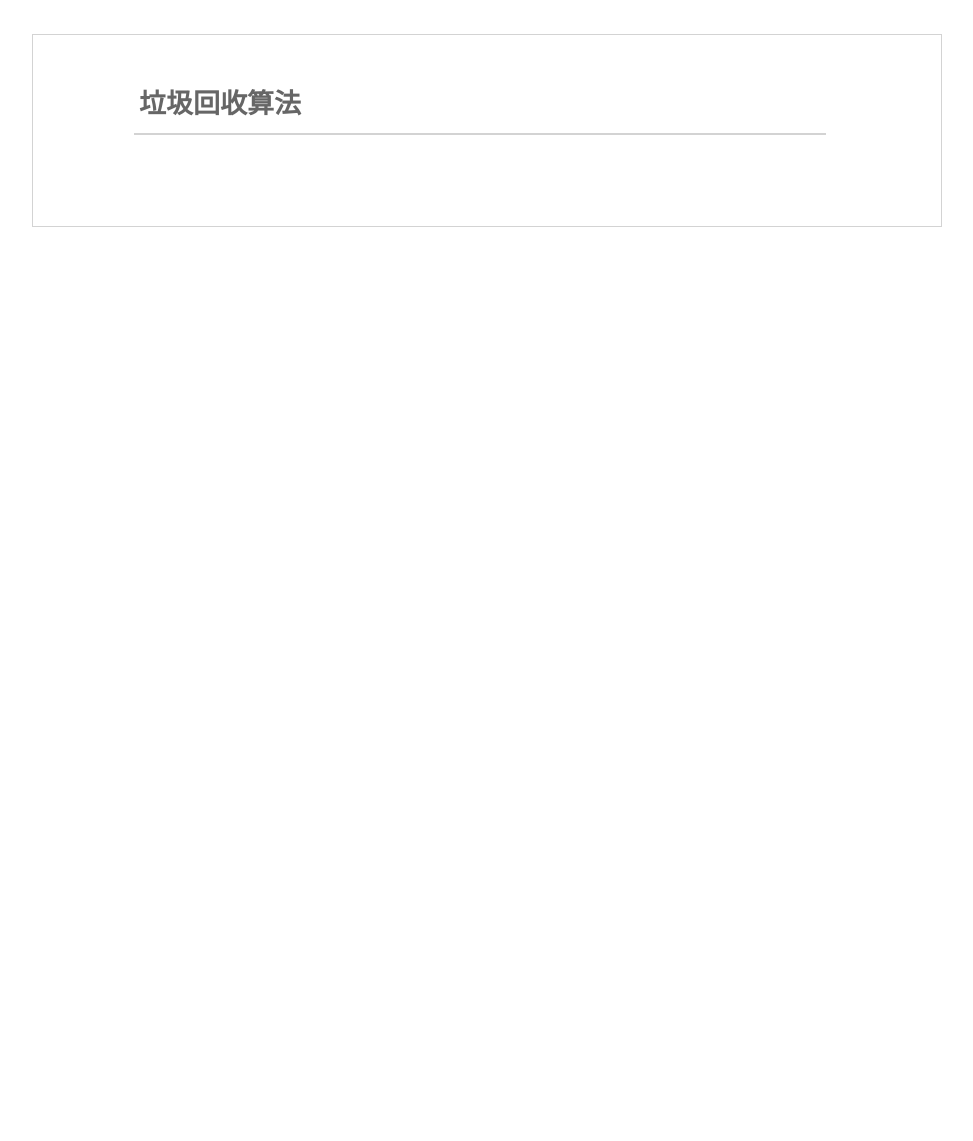
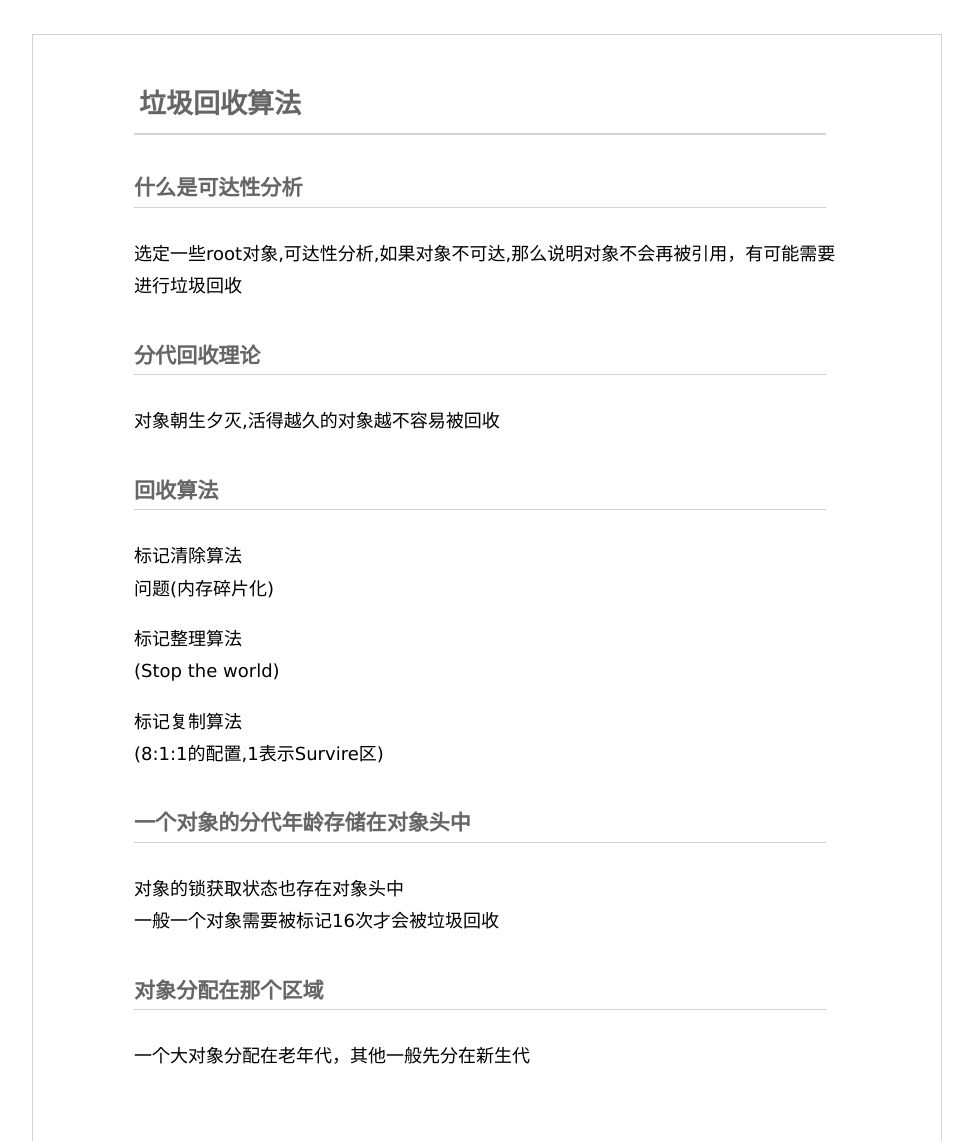
Before and after one commit to betterzzp/betterzzp.github.io, a plain HTML site: page 2020/06/09/垃圾回收算法/index.html in a window 1280 px wide. Shown: the top 1141 px of the page, without its empty margins (153-1126 px from the left). Before the commit the page ends 800 px from the top, so only its background shows below. Drawn offline with Linux system fonts and the light colour scheme.

Commit message:
Site updated: 2020-06-29 23:23:46

```diff
--- a/2020/06/09/垃圾回收算法/index.html
+++ b/2020/06/09/垃圾回收算法/index.html
@@ -1,2 +1,9 @@
 <!DOCTYPE html><html lang="en"><head><meta name="generator" content="Hexo 3.9.0"><meta http-equiv="content-type" content="text/html; charset=utf-8"><meta name="viewport" content="width=device-width, initial-scale=0.5"><link rel="stylesheet" href="/css/post.css"><link rel="icon" href="/img/favicon.png"><title>垃圾回收算法</title><link rel="alternate" href="/atom.xml" title="zhouzhongping-blog" type="application/atom+xml">
-</head><body>　　<div class="inner"><h2>垃圾回收算法</h2></div><script src="/js/jquery.min.js"></script><script src="/js/main.js"></script></body></html>
+</head><body>　　<div class="inner"><h2>垃圾回收算法</h2><h3 id="什么是可达性分析"><a href="#什么是可达性分析" class="headerlink" title="什么是可达性分析"></a>什么是可达性分析</h3><p>选定一些root对象,可达性分析,如果对象不可达,那么说明对象不会再被引用，有可能需要进行垃圾回收</p>
+<h3 id="分代回收理论"><a href="#分代回收理论" class="headerlink" title="分代回收理论"></a>分代回收理论</h3><p>对象朝生夕灭,活得越久的对象越不容易被回收</p>
+<h3 id="回收算法"><a href="#回收算法" class="headerlink" title="回收算法"></a>回收算法</h3><p>标记清除算法<br>问题(内存碎片化)</p>
+<p>标记整理算法<br>(Stop the world)</p>
+<p>标记复制算法<br>(8:1:1的配置,1表示Survire区) </p>
+<h3 id="一个对象的分代年龄存储在对象头中"><a href="#一个对象的分代年龄存储在对象头中" class="headerlink" title="一个对象的分代年龄存储在对象头中"></a>一个对象的分代年龄存储在对象头中</h3><p>对象的锁获取状态也存在对象头中<br>一般一个对象需要被标记16次才会被垃圾回收</p>
+<h3 id="对象分配在那个区域"><a href="#对象分配在那个区域" class="headerlink" title="对象分配在那个区域"></a>对象分配在那个区域</h3><p>一个大对象分配在老年代，其他一般先分在新生代</p>
+</div><script src="/js/jquery.min.js"></script><script src="/js/main.js"></script></body></html>
```
Also changed, not shown: atom.xml (+8 -1 lines), sitemap.xml (+7 -7 lines).
